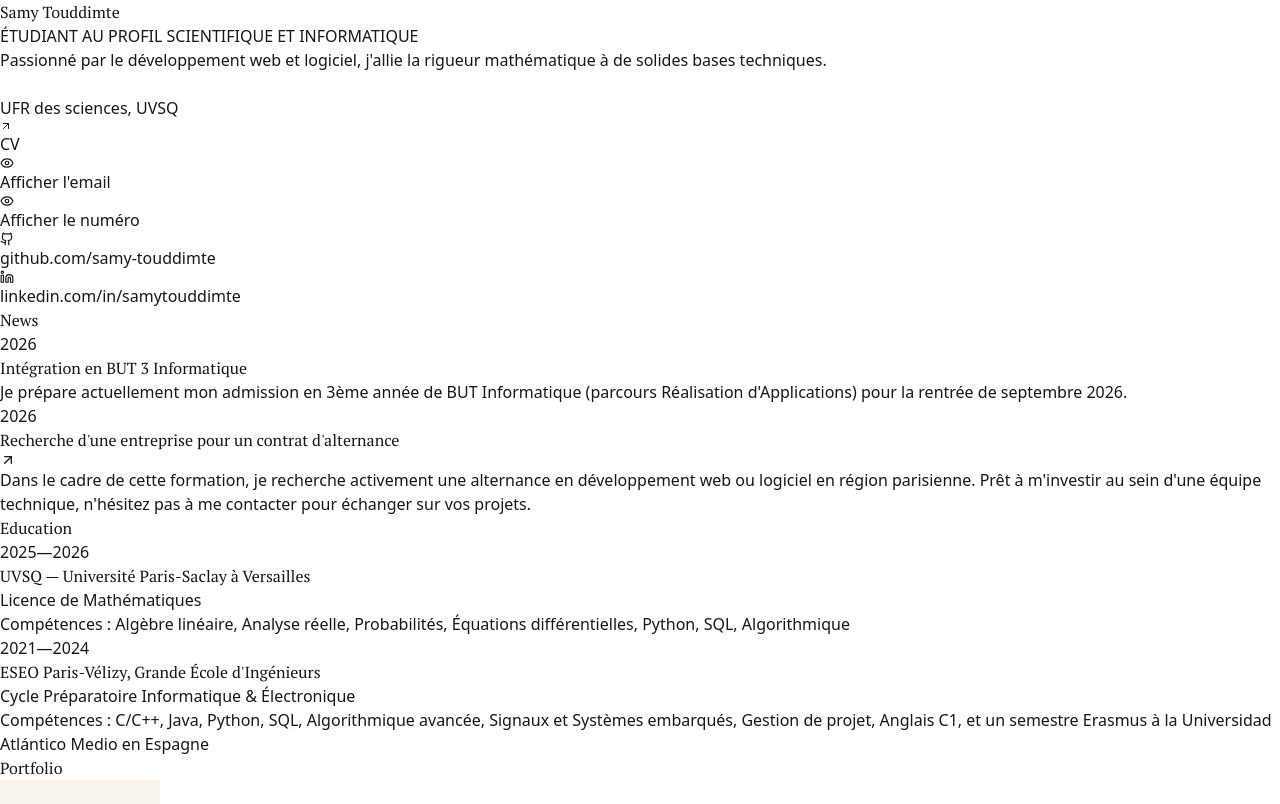
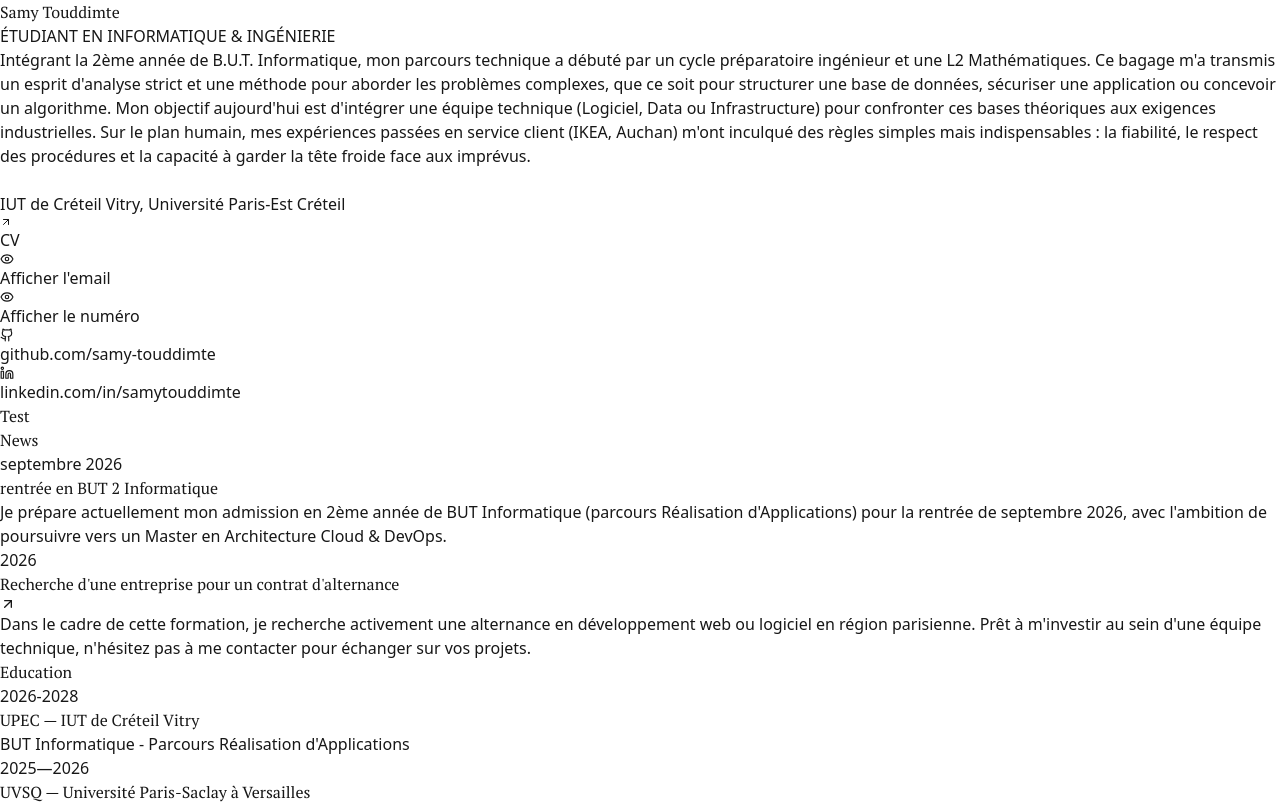
Before and after one commit to samy-touddimte/Portfolio, a Next.js app: page / in a window 1280 px wide. Shown: the top 804 px of the page. Built offline with nearby package versions, Linux system fonts and the light colour scheme.

Commit message:
Mise a jour des information

```diff
--- a/src/data/aboutme.ts
+++ b/src/data/aboutme.ts
@@ -20,9 +20,9 @@ export interface AboutMe {
 
 export const aboutMe: AboutMe = {
   name: "Samy Touddimte",
-  title: "Passionné par le développement web et logiciel, j'allie la rigueur mathématique à de solides bases techniques.",
-  institution: "UFR des sciences, UVSQ",
-  description: "",
+  title: "Intégrant la 2ème année de B.U.T. Informatique, mon parcours technique a débuté par un cycle préparatoire ingénieur et une L2 Mathématiques. Ce bagage m'a transmis un esprit d'analyse strict et une méthode pour aborder les problèmes complexes, que ce soit pour structurer une base de données, sécuriser une application ou concevoir un algorithme. Mon objectif aujourd'hui est d'intégrer une équipe technique (Logiciel, Data ou Infrastructure) pour confronter ces bases théoriques aux exigences industrielles. Sur le plan humain, mes expériences passées en service client (IKEA, Auchan) m'ont inculqué des règles simples mais indispensables : la fiabilité, le respect des procédures et la capacité à garder la tête froide face aux imprévus.",
+  institution: "IUT de Créteil Vitry, Université Paris-Est Créteil",
+  description: "Test",
   email: "samtouddimte@gmail.com",
   phone: "+33 698444997",
   imageUrl: "",
@@ -31,5 +31,5 @@ export const aboutMe: AboutMe = {
   cvUrl: "https://drive.google.com/file/d/1a0Hnu935-7RrKNDZE37o2-GlI9p3GdEB/preview",
   funDescription: "",
   secretDescription: "Merci de votre visite. Si mon profil retient votre attention, n'hésitez pas à me contacter.",
-  altName: "ÉTUDIANT AU PROFIL SCIENTIFIQUE ET INFORMATIQUE",
+  altName: "ÉTUDIANT EN INFORMATIQUE & INGÉNIERIE",
 };
--- a/src/data/education.ts
+++ b/src/data/education.ts
@@ -8,6 +8,12 @@ export interface Education {
 }
 
 export const educationData: Education[] = [
+  {
+    year: "2026-2028",
+    institution: "UPEC — IUT de Créteil Vitry",
+    degree: "BUT Informatique - Parcours Réalisation d'Applications",
+    thesis: "",
+  },
   {
     year: "2025—2026",
     institution: "UVSQ — Université Paris-Saclay à Versailles",
--- a/src/data/experience.ts
+++ b/src/data/experience.ts
@@ -13,7 +13,7 @@ export const experienceData: Experience[] = [
     date: "2023 - 2026",
     title: "Emplois étudiants — Service Client & Relation Commerciale",
     company: "H&M, IKEA, Auchan",
-    description: "Conseiller de vente chez H&M à Issy-les-Moulineaux, conseiller financement client chez IKEA à Vélizy, et équipier polyvalent chez Auchan à Vélizy. Ces postes m'ont permis de développer la rigueur, la gestion du stress et la relation client dans des environnements à fort volume.",
+    description: "Communication & Analyse des besoins : Écoute active et vulgarisation d'informations auprès des utilisateurs (notamment sur les dossiers de financement client chez IKEA). Réactivité & Gestion du stress : Prise de décision rapide, résolution de problèmes et maintien de la rigueur opérationnelle dans des environnements à très fort trafic. Esprit d'équipe : Coordination quotidienne avec les collaborateurs pour assurer la fluidité du service.",
   },
   {
     date: "2023 (1 mois)",
--- a/src/data/news.ts
+++ b/src/data/news.ts
@@ -7,9 +7,9 @@ export interface News {
 
 export const newsData: News[] = [
   {
-    date: "2026",
-    title: "Intégration en BUT 3 Informatique",
-    description: "Je prépare actuellement mon admission en 3ème année de BUT Informatique (parcours Réalisation d'Applications) pour la rentrée de septembre 2026.",
+    date: "septembre 2026",
+    title: "rentrée en BUT 2 Informatique",
+    description: "Je prépare actuellement mon admission en 2ème année de BUT Informatique (parcours Réalisation d'Applications) pour la rentrée de septembre 2026, avec l'ambition de poursuivre vers un Master en Architecture Cloud & DevOps.",
   },
   {
     date: "2026",
--- a/src/data/portfolio.ts
+++ b/src/data/portfolio.ts
@@ -11,7 +11,7 @@ export const portfolioData: Portfolio[] = [
   {
     title: "MacroTrack",
     description:
-      "Projet full-stack développé en autonomie complète, qui permet un suivi nutritionnel et métabolique adapté à chaque personne et à leurs progressions.",
+      "Projet full-stack développé en autonomie complète, qui permet d'atteindre ses objectifs de perte ou de prise de poids, pilotée par un algorithme qui dicte exactement les calories et les macros à consommer au quotidien.",
     technologies: ["Java 21", "Spring Boot 3", "React 18", "PostgreSQL", "Docker", "JWT", "GitHub Actions", "Flyway", "JUnit 5"],
     projectUrl: "https://project-macrotrack.vercel.app",
     codeUrl: "https://github.com/samy-touddimte/MacroTrack",
--- a/src/data/title-description.ts
+++ b/src/data/title-description.ts
@@ -4,6 +4,6 @@ export interface CustomMetadata {
 }
 
 export const customMetadata: CustomMetadata = {
-  title: "Samy Touddimte — Développeur & Candidat BUT 3 Informatique",
-  description: "Portfolio de Samy Touddimte, étudiant en informatique à l'Université Paris-Saclay. Candidature BUT 3 Informatique · Recherche d'alternance en développement logiciel.",
+  title: "Samy Touddimte — Développeur & Candidat BUT 2 Informatique",
+  description: "Portfolio de Samy Touddimte, étudiant en informatique à l'Université Paris-Saclay. Candidature BUT 2 Informatique · Recherche d'alternance en développement logiciel.",
 };
```
